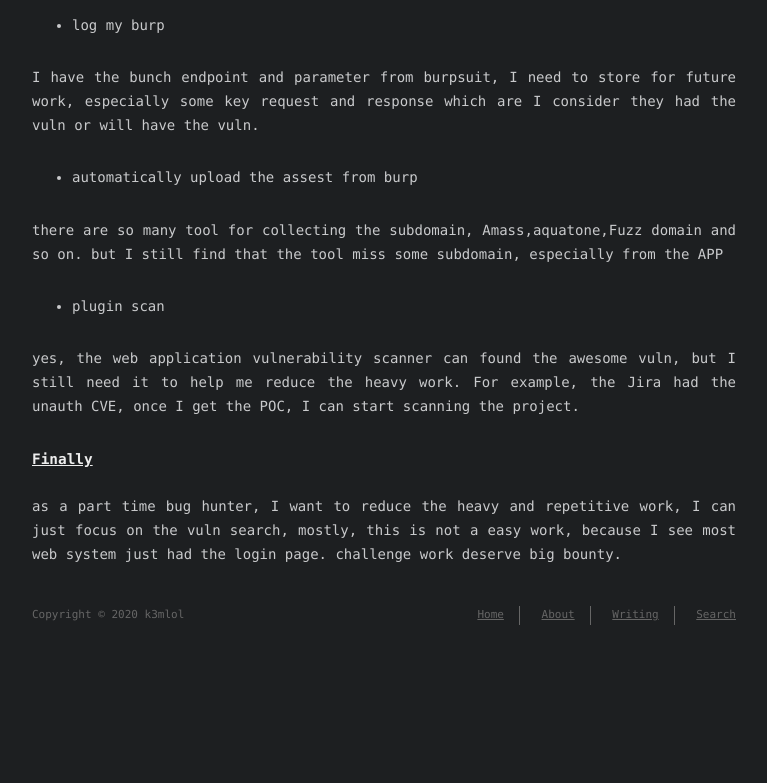
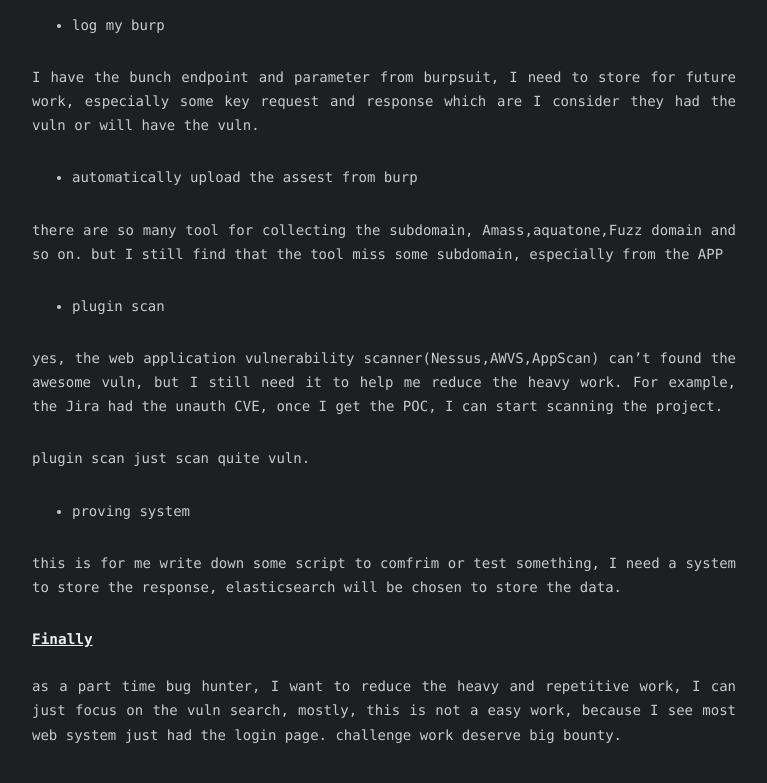
Before and after one commit to k3mlol/k3mlol.github.io, a plain HTML site: page 2020/01/19/bug-hunter-tool-design/index.html in a window 1280 px wide. Shown: the part 461-1244 px from the top of the page, without its empty margins (256-1023 px from the left). Before the commit the page ends 1106 px from the top, so only its background shows below. Drawn offline with Linux system fonts and the light colour scheme.

Commit message:
Site updated: 2020-01-19 14:33:54

```diff
--- a/2020/01/19/bug-hunter-tool-design/index.html
+++ b/2020/01/19/bug-hunter-tool-design/index.html
@@ -14,7 +14,7 @@
 <meta property="og:description" content="demandAs a bug hunter, we must firstly sbumit the report to earn the ez bounty. so I need to build the tool to do my recon work automatically and timing  enmurate the subdomain scan ip port open state">
 <meta property="og:locale" content="en_US">
 <meta property="article:published_time" content="2020-01-19T06:02:14.000Z">
-<meta property="article:modified_time" content="2020-01-19T06:27:03.135Z">
+<meta property="article:modified_time" content="2020-01-19T06:33:42.910Z">
 <meta property="article:author" content="k3mlol">
 <meta property="article:tag" content="blog">
 <meta property="article:tag" content="bug hunter">
@@ -167,7 +167,12 @@
 <ul>
 <li>plugin scan</li>
 </ul>
-<p>yes, the web application vulnerability scanner can found the awesome vuln, but I still need it to help me reduce the heavy work. For example, the Jira had the unauth CVE, once I get the POC, I can start scanning the project.</p>
+<p>yes, the web application vulnerability scanner(Nessus,AWVS,AppScan) can’t found the awesome vuln, but I still need it to help me reduce the heavy work. For example, the Jira had the unauth CVE, once I get the POC, I can start scanning the project.</p>
+<p>plugin scan just scan quite vuln.</p>
+<ul>
+<li>proving system</li>
+</ul>
+<p>this is for me write down some script to comfrim or test something, I need a system to store the response, elasticsearch will be chosen to store the data.</p>
 <h3 id="Finally"><a href="#Finally" class="headerlink" title="Finally"></a>Finally</h3><p>as a part time bug hunter, I want to reduce the heavy and repetitive work, I can just focus on the vuln search, mostly, this is not a easy work, because I see most web system just had the login page. challenge work deserve big bounty.</p>
 
   </div>
```
